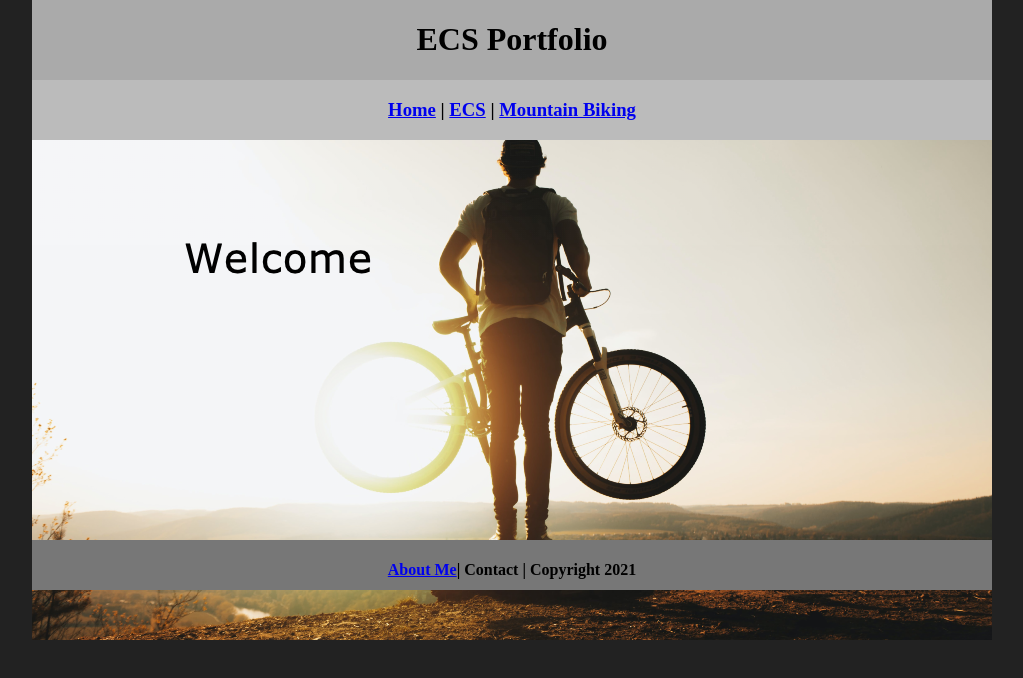
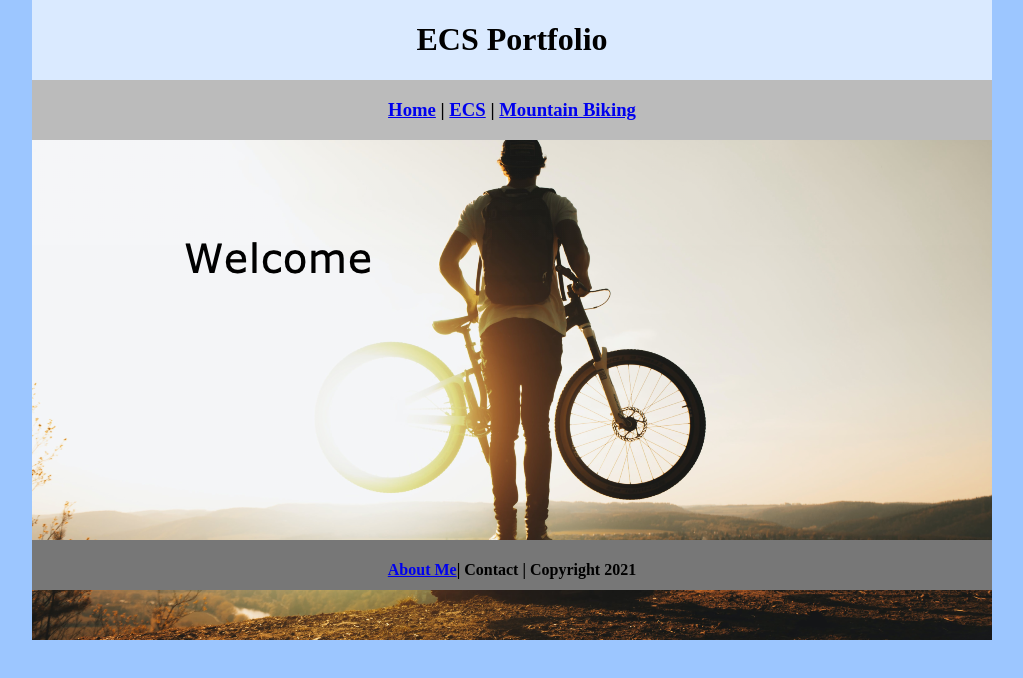
Before and after one commit to LucasHampshire/ecsportfollio, a plain HTML site: page index.html in a window 1280 px wide. Shown: the whole page, without its empty margins (128-1151 px from the left). Drawn offline with Linux system fonts and the light colour scheme.

Commit message:
Update myCSS.css

```diff
--- a/myCSS.css
+++ b/myCSS.css
@@ -4,14 +4,14 @@ body {
 	margin: 0 auto;
 }
 .homePage {
-	background: #222222;
+	background: #9CC6FF;
 }
 .container {
 	width: 960px;
 	margin: 0 auto;
 }
 .header {
-	background: #AAAAAA;
+	background: #DAEAFF;
 	text-align: center;
 	margin: 0px;
 	padding: 5;
```
